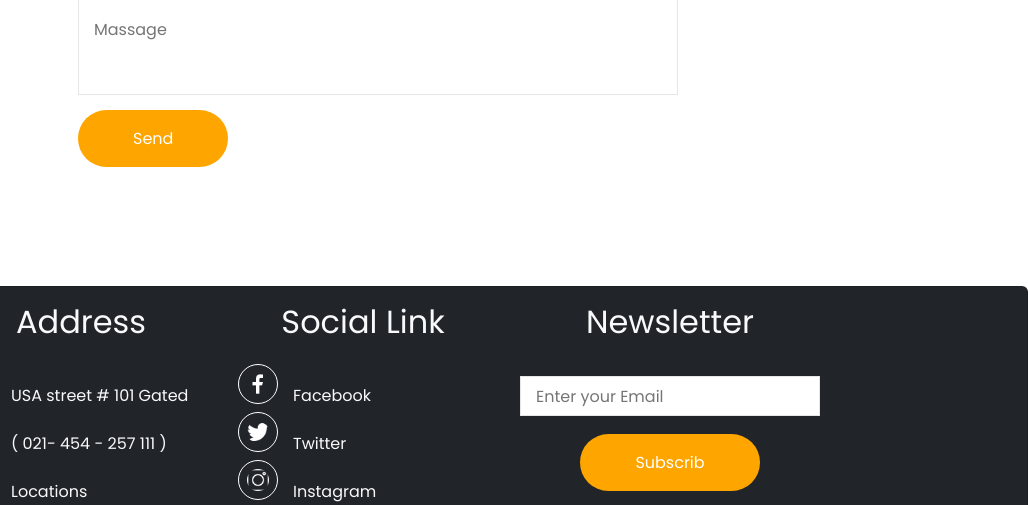
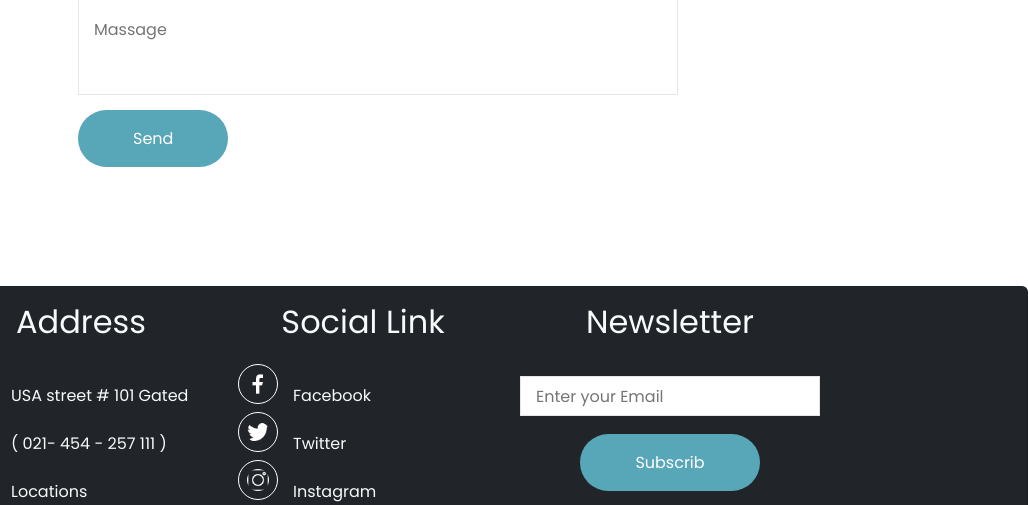
Before and after one commit to javeria-khan20/Final-hackathon, a plain HTML site: page index.html in a window 1280 px wide. Shown: the part 1177-1682 px from the top of the page, 252-1280 px from the left. Drawn offline with nearby package versions, Linux system fonts and the light colour scheme.

Commit message:
first hackathon

```diff
--- a/css/style.css
+++ b/css/style.css
@@ -228,7 +228,7 @@ input {
     text-decoration: none;
     padding: 17px 55px;
     border-radius: 35px;
-    background-color: orange;
+    background-color: rgb(88, 167, 184);
     color: white;
 }
 
@@ -273,7 +273,7 @@ input {
     text-decoration: none;
     padding: 17px 55px;
     border-radius: 35px;
-    background-color: orange;
+    background-color: rgb(88, 167, 184);
     color: white;
 }
 
```
